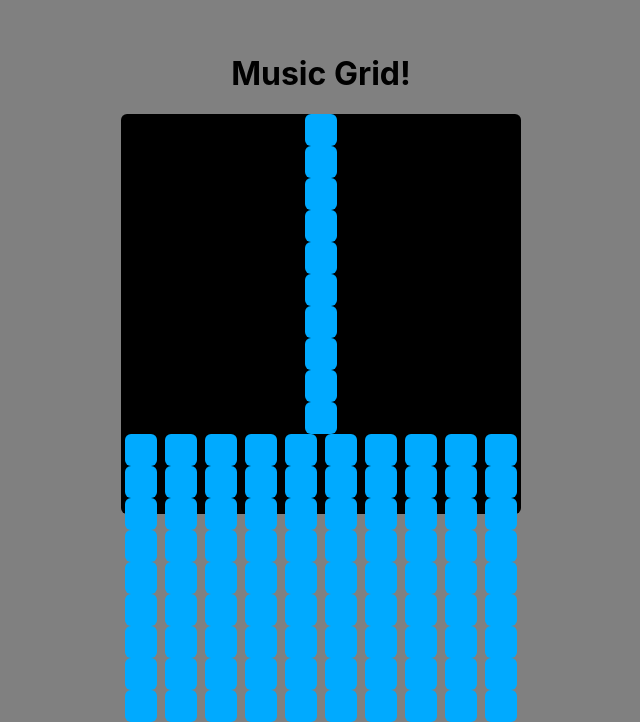
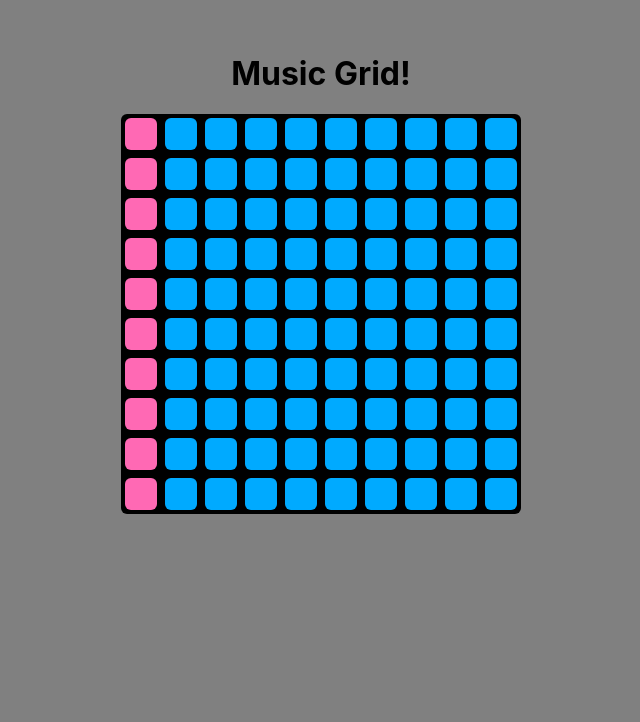
Before and after one commit to ayyjohn/music-grid, a React (Create React App) app: page / in a window 1280 px wide. Shown: the part 127-849 px from the top of the page, without its empty margins (319-959 px from the left). After the commit the page ends 800 px from the top, so only its background shows below. Built offline with nearby package versions, Linux system fonts and the light colour scheme.

Commit message:
add new coloring for first col, make items by column

```diff
--- a/src/index.css
+++ b/src/index.css
@@ -44,19 +44,23 @@ html {
 #music-grid-table-body {
 display: flex;
 align-items: center;
-flex-direction: column;
+flex-direction: row;
 justify-content: space-around;
 width: 400px;
 height: 400px;
 }
 
-.grid-row {
+.grid-row, .grid-row-playing {
   display: flex;
-  flex-direction: row;
+  flex-direction: column;
   align-items: center;
   justify-content: space-around;
   width: 100%;
   height: 100%;
+}
+
+.grid-row-playing .grid-el{
+  background-color: hotpink;
 }
 
 .grid-el {
```
